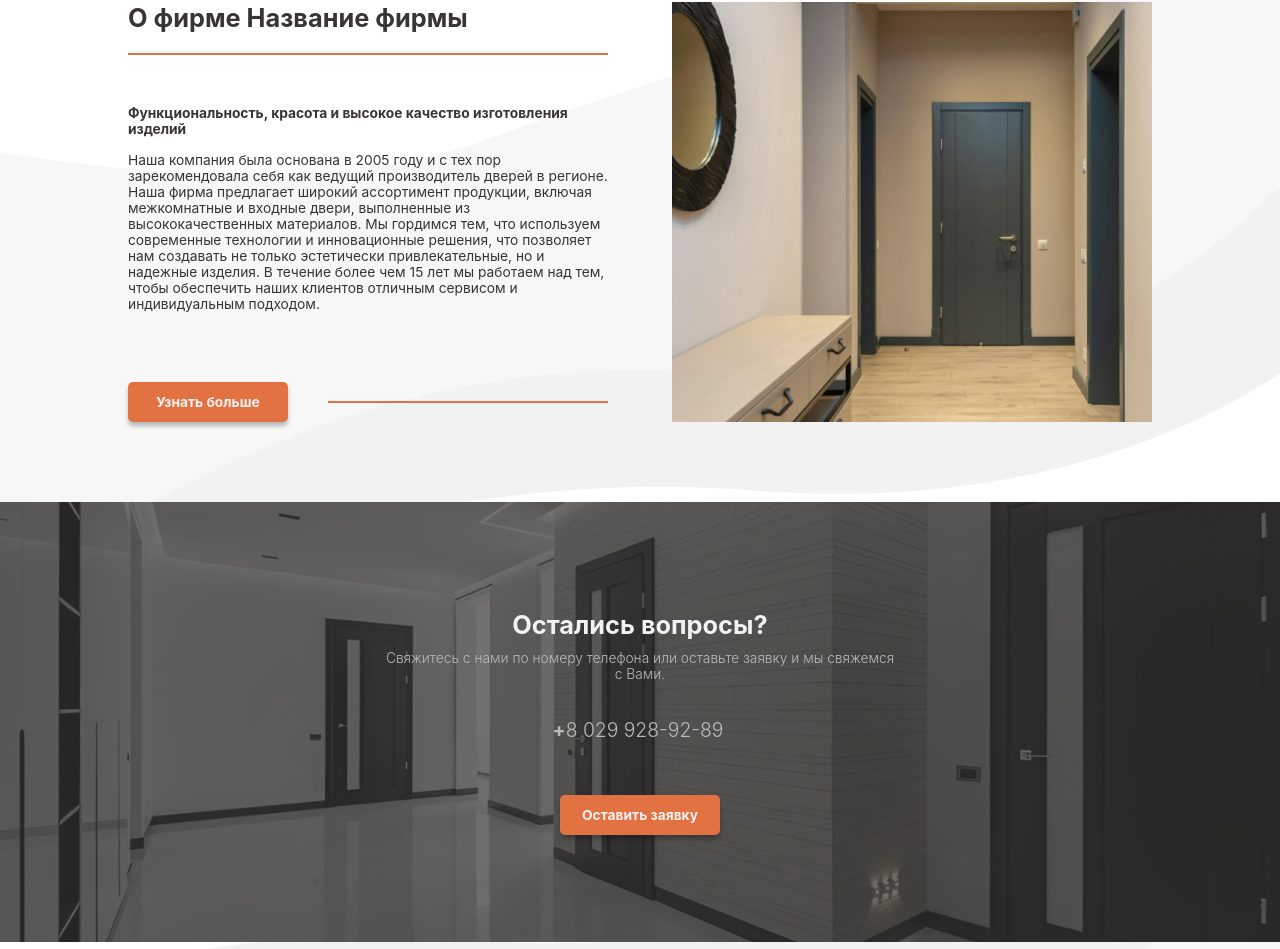
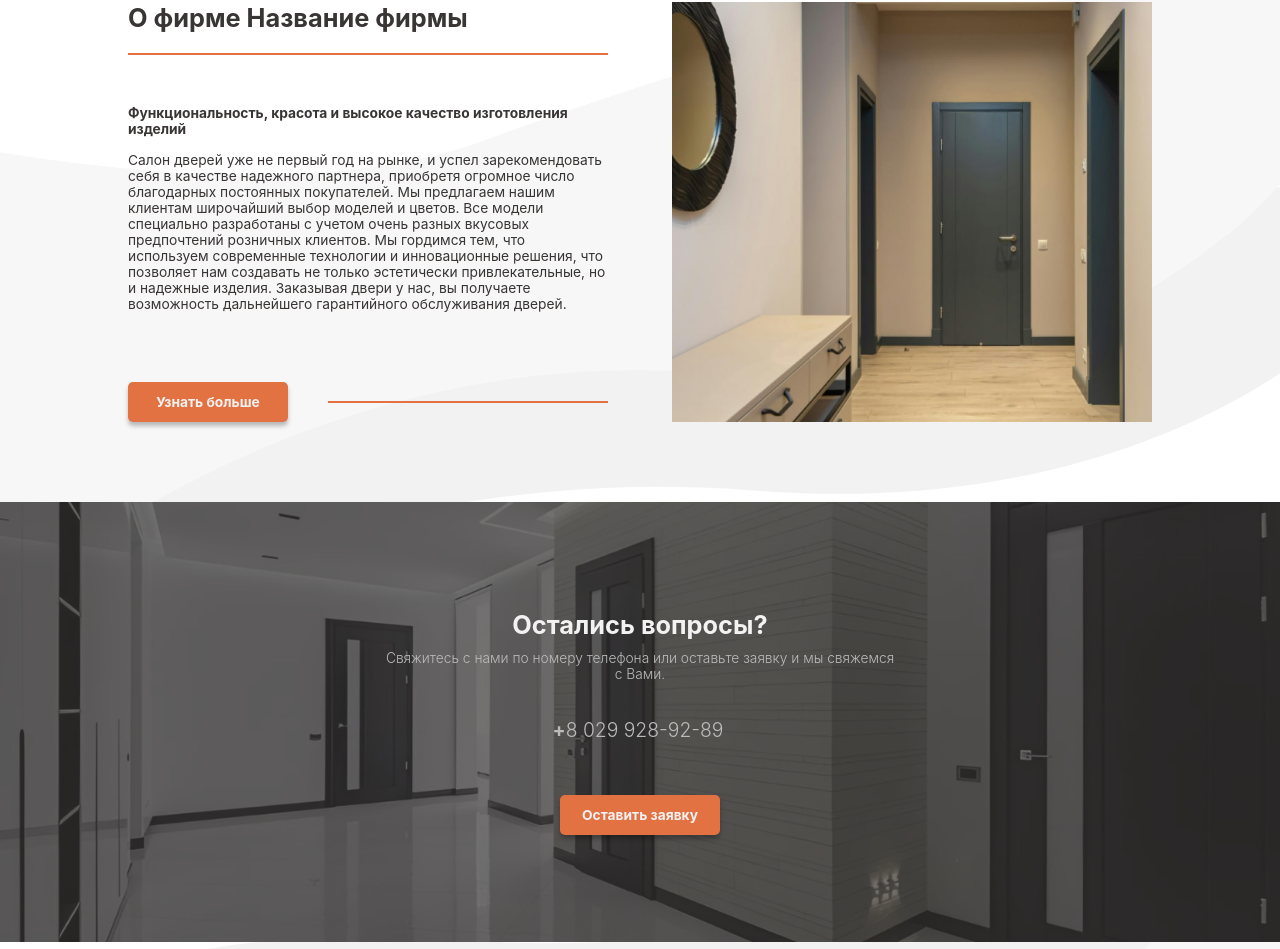
Before and after one commit to WebSVA/Project_Salon_dverey, a React (Create React App) app: page /#/ in a window 1280 px wide. Shown: the part 2647-3596 px from the top of the page. Built offline with nearby package versions, Linux system fonts and the light colour scheme.

Commit message:
another fixes

```diff
--- a/src/components/AboutUsSection.js
+++ b/src/components/AboutUsSection.js
@@ -29,11 +29,10 @@ function AboutUsSection(){
                     Функциональность, красота и высокое качество изготовления изделий
                     </p>
                     <p className="main-text">
-                    Наша компания была основана в 2005 году и с тех пор зарекомендовала себя как ведущий производитель дверей в регионе.
-                    Наша фирма предлагает широкий ассортимент продукции, включая межкомнатные и входные двери, выполненные из высококачественных материалов.
+                    Салон дверей уже не первый год на рынке, и успел зарекомендовать себя в качестве надежного партнера, приобретя огромное число благодарных постоянных покупателей.
+                    Мы предлагаем нашим клиентам широчайший выбор моделей и цветов. Все модели специально разработаны с учетом очень разных вкусовых предпочтений розничных клиентов.
                     Мы гордимся тем, что используем современные технологии и инновационные решения, что позволяет нам создавать не только эстетически привлекательные,
-                    но и надежные изделия. В течение более
-                    чем 15 лет мы работаем над тем, чтобы обеспечить наших клиентов отличным сервисом и индивидуальным подходом.
+                    но и надежные изделия. Заказывая двери у нас, вы получаете возможность дальнейшего гарантийного обслуживания дверей.
                     </p>
                 </div>
                 <div className="button-with-line">
```
